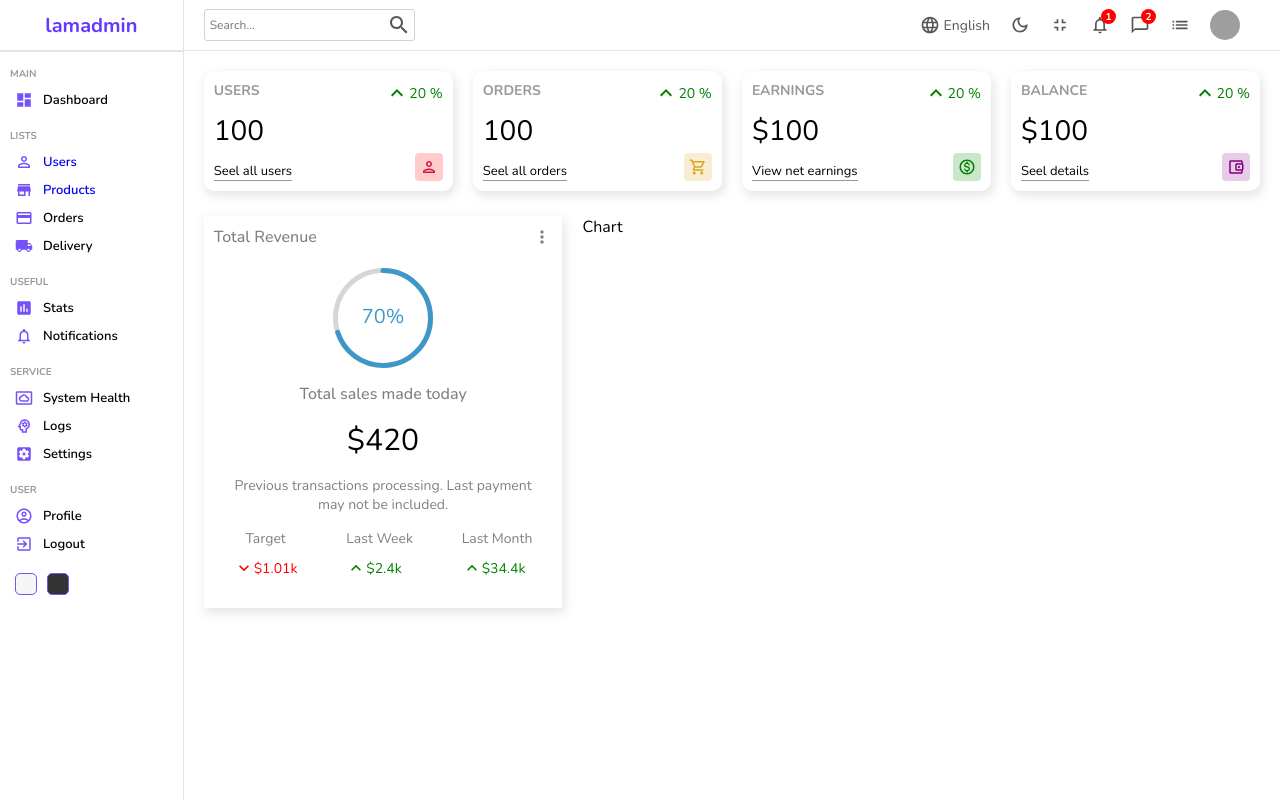
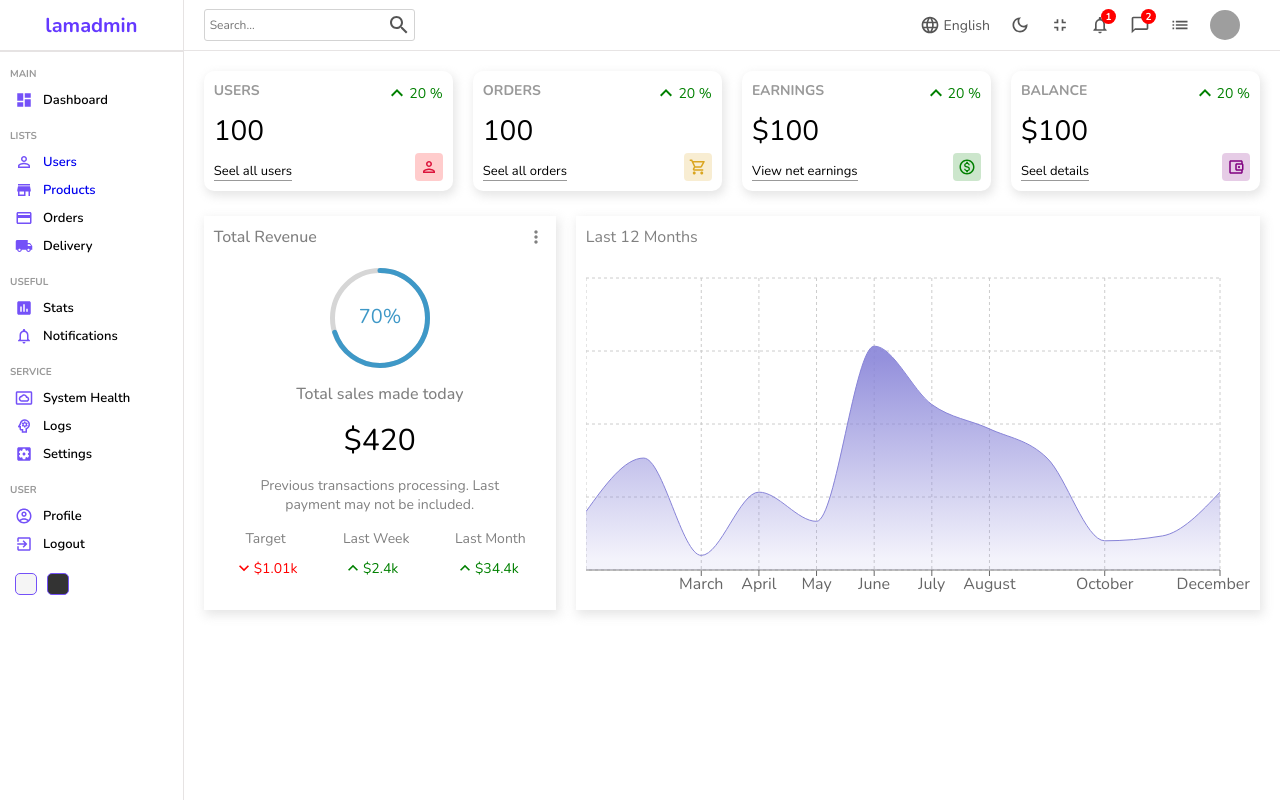
Before and after one commit to FabKaiz/booking-mern-clone, a React (Create React App) app in the folder admin/: page / in a window 1280 px wide. Built offline with nearby package versions, Linux system fonts and the light colour scheme; grey boxes are pictures that could not be loaded.

Commit message:
added chart with Recharts lib

```diff
--- a/admin/src/components/chart/Chart.jsx
+++ b/admin/src/components/chart/Chart.jsx
@@ -1,8 +1,59 @@
 import './chart.scss'
+import {
+  AreaChart,
+  Area,
+  XAxis,
+  CartesianGrid,
+  Tooltip,
+  ResponsiveContainer,
+} from 'recharts'
+
+const data = [
+  { name: 'January', Total: 1200 },
+  { name: 'February', Total: 2300 },
+  { name: 'March', Total: 300 },
+  { name: 'April', Total: 1600 },
+  { name: 'May', Total: 1000 },
+  { name: 'June', Total: 4600 },
+  { name: 'July', Total: 3400 },
+  { name: 'August', Total: 2900 },
+  { name: 'September', Total: 2300 },
+  { name: 'October', Total: 600 },
+  { name: 'November', Total: 700 },
+  { name: 'December', Total: 1600 },
+]
 
 const Chart = () => {
   return (
-    <div className="chart">Chart</div>
+    <div className="chart">
+      <div className="title">Last 12 Months</div>
+      <ResponsiveContainer width="100%" aspect={2 / 1}>
+        <AreaChart
+          width={730}
+          height={250}
+          data={data}
+          margin={{ top: 10, right: 30, left: 0, bottom: 0 }}
+        >
+          <defs>
+            <linearGradient id="total" x1="0" y1="0" x2="0" y2="1">
+              <stop offset="5%" stopColor="#8884d8" stopOpacity={0.9} />
+              <stop offset="95%" stopColor="#8884d8" stopOpacity={0.1} />
+            </linearGradient>
+          </defs>
+          <XAxis dataKey="name" />
+          <CartesianGrid strokeDasharray="3 3" />
+          <Tooltip />
+          <Area
+            type="monotone"
+            dataKey="Total"
+            stroke="#8884d8"
+            fillOpacity={1}
+            fill="url(#total)"
+            unit="$"
+          />
+        </AreaChart>
+      </ResponsiveContainer>
+    </div>
   )
 }
 
--- a/admin/src/components/chart/chart.scss
+++ b/admin/src/components/chart/chart.scss
@@ -1,3 +1,11 @@
 .chart {
   flex: 4;
+  -webkit-box-shadow: 2px 4px 10px 1px rgba(201, 201, 201, 0.47);
+  box-shadow: 2px 4px 10px 1px rgba(201, 201, 201, 0.47);
+  padding: 10px;
+  color: gray;
+
+  .title {
+    margin-bottom: 20px;
+  }
 }
```
